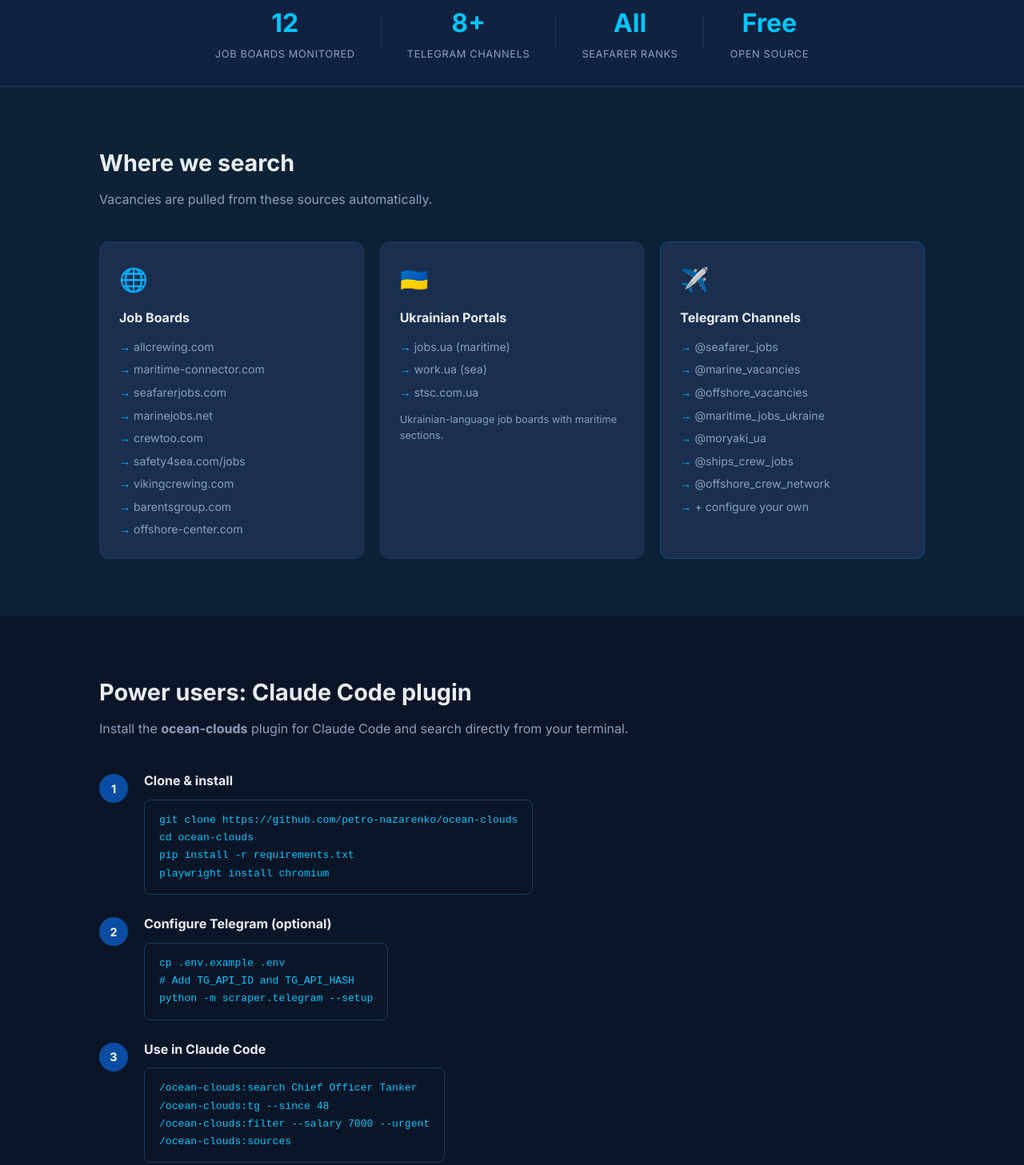
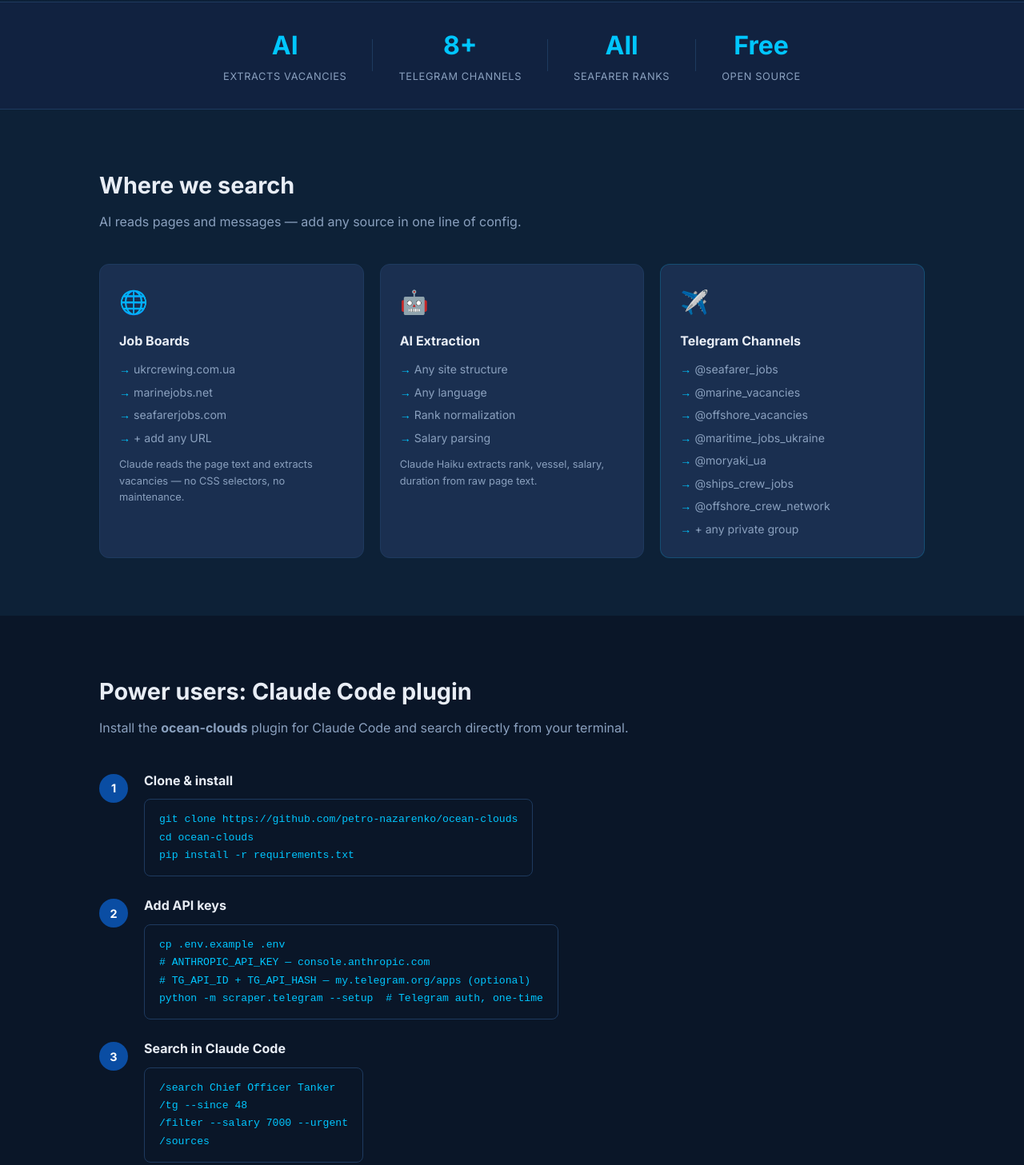
Before and after one commit to petro-nazarenko/ocean-clouds, a plain HTML site: page docs/index.html in a window 1280 px wide. Shown: the part 768-2225 px from the top of the page at 80% size. Drawn offline with Linux system fonts and the light colour scheme.

Commit message:
Update README and landing page for LLM-based architecture

```diff
--- a/docs/index.html
+++ b/docs/index.html
@@ -3,8 +3,8 @@
 <head>
   <meta charset="UTF-8" />
   <meta name="viewport" content="width=device-width, initial-scale=1.0" />
-  <title>Ocean Clouds — Maritime Job Search for Seafarers</title>
-  <meta name="description" content="Find maritime vacancies across all ranks — job boards, company portals, and Telegram channels in one place." />
+  <title>Ocean Clouds — AI-Powered Maritime Job Search</title>
+  <meta name="description" content="Find maritime job vacancies across all ranks — AI reads job boards and Telegram channels so you don't have to." />
   <link rel="stylesheet" href="style.css" />
   <link rel="preconnect" href="https://fonts.googleapis.com" />
   <link href="https://fonts.googleapis.com/css2?family=Inter:wght@400;500;600;700&display=swap" rel="stylesheet" />
@@ -30,11 +30,12 @@
 <!-- ── HERO ── -->
 <header class="hero">
   <div class="hero-inner">
-    <div class="badge">For all seafarer ranks · Free &amp; open source</div>
+    <div class="badge">AI-powered · All ranks · Free &amp; open source</div>
     <h1>Find your next<br /><span class="accent">voyage</span></h1>
     <p class="hero-sub">
-      Vacancies from maritime job boards, crewing agencies, and Telegram
-      channels — aggregated in one place, for every rank.
+      Claude AI reads maritime job boards and Telegram channels, extracts
+      vacancies for every rank, and delivers clean results — no broken scrapers,
+      no missed posts.
     </p>
 
     <!-- Search form -->
@@ -152,12 +153,12 @@
 <section class="stats-bar">
   <div class="container stats-inner">
     <div class="stat">
-      <span class="stat-num" id="stat-sites">12</span>
-      <span class="stat-label">Job boards monitored</span>
+      <span class="stat-num">AI</span>
+      <span class="stat-label">Extracts vacancies</span>
     </div>
     <div class="stat-divider"></div>
     <div class="stat">
-      <span class="stat-num" id="stat-tg">8+</span>
+      <span class="stat-num">8+</span>
       <span class="stat-label">Telegram channels</span>
     </div>
     <div class="stat-divider"></div>
@@ -177,34 +178,31 @@
 <section class="sources-section" id="sources">
   <div class="container">
     <h2>Where we search</h2>
-    <p class="section-sub">Vacancies are pulled from these sources automatically.</p>
+    <p class="section-sub">AI reads pages and messages — add any source in one line of config.</p>
 
     <div class="sources-grid">
       <div class="source-card source-card--web">
         <div class="source-icon">🌐</div>
         <h3>Job Boards</h3>
         <ul>
-          <li>allcrewing.com</li>
-          <li>maritime-connector.com</li>
+          <li>ukrcrewing.com.ua</li>
+          <li>marinejobs.net</li>
           <li>seafarerjobs.com</li>
-          <li>marinejobs.net</li>
-          <li>crewtoo.com</li>
-          <li>safety4sea.com/jobs</li>
-          <li>vikingcrewing.com</li>
-          <li>barentsgroup.com</li>
-          <li>offshore-center.com</li>
+          <li>+ add any URL</li>
         </ul>
+        <p class="source-note">Claude reads the page text and extracts vacancies — no CSS selectors, no maintenance.</p>
       </div>
 
       <div class="source-card source-card--ua">
-        <div class="source-icon">🇺🇦</div>
-        <h3>Ukrainian Portals</h3>
+        <div class="source-icon">🤖</div>
+        <h3>AI Extraction</h3>
         <ul>
-          <li>jobs.ua (maritime)</li>
-          <li>work.ua (sea)</li>
-          <li>stsc.com.ua</li>
+          <li>Any site structure</li>
+          <li>Any language</li>
+          <li>Rank normalization</li>
+          <li>Salary parsing</li>
         </ul>
-        <p class="source-note">Ukrainian-language job boards with maritime sections.</p>
+        <p class="source-note">Claude Haiku extracts rank, vessel, salary, duration from raw page text.</p>
       </div>
 
       <div class="source-card source-card--tg">
@@ -218,7 +216,7 @@
           <li>@moryaki_ua</li>
           <li>@ships_crew_jobs</li>
           <li>@offshore_crew_network</li>
-          <li>+ configure your own</li>
+          <li>+ any private group</li>
         </ul>
       </div>
     </div>
@@ -240,29 +238,29 @@
           <h4>Clone &amp; install</h4>
           <pre><code>git clone https://github.com/petro-nazarenko/ocean-clouds
 cd ocean-clouds
-pip install -r requirements.txt
-playwright install chromium</code></pre>
+pip install -r requirements.txt</code></pre>
         </div>
       </div>
 
       <div class="step">
         <div class="step-num">2</div>
         <div class="step-body">
-          <h4>Configure Telegram (optional)</h4>
+          <h4>Add API keys</h4>
           <pre><code>cp .env.example .env
-# Add TG_API_ID and TG_API_HASH
-python -m scraper.telegram --setup</code></pre>
+# ANTHROPIC_API_KEY — console.anthropic.com
+# TG_API_ID + TG_API_HASH — my.telegram.org/apps (optional)
+python -m scraper.telegram --setup  # Telegram auth, one-time</code></pre>
         </div>
       </div>
 
       <div class="step">
         <div class="step-num">3</div>
         <div class="step-body">
-          <h4>Use in Claude Code</h4>
-          <pre><code>/ocean-clouds:search Chief Officer Tanker
-/ocean-clouds:tg --since 48
-/ocean-clouds:filter --salary 7000 --urgent
-/ocean-clouds:sources</code></pre>
+          <h4>Search in Claude Code</h4>
+          <pre><code>/search Chief Officer Tanker
+/tg --since 48
+/filter --salary 7000 --urgent
+/sources</code></pre>
         </div>
       </div>
     </div>
```
Also changed, not shown: 1 other file.
